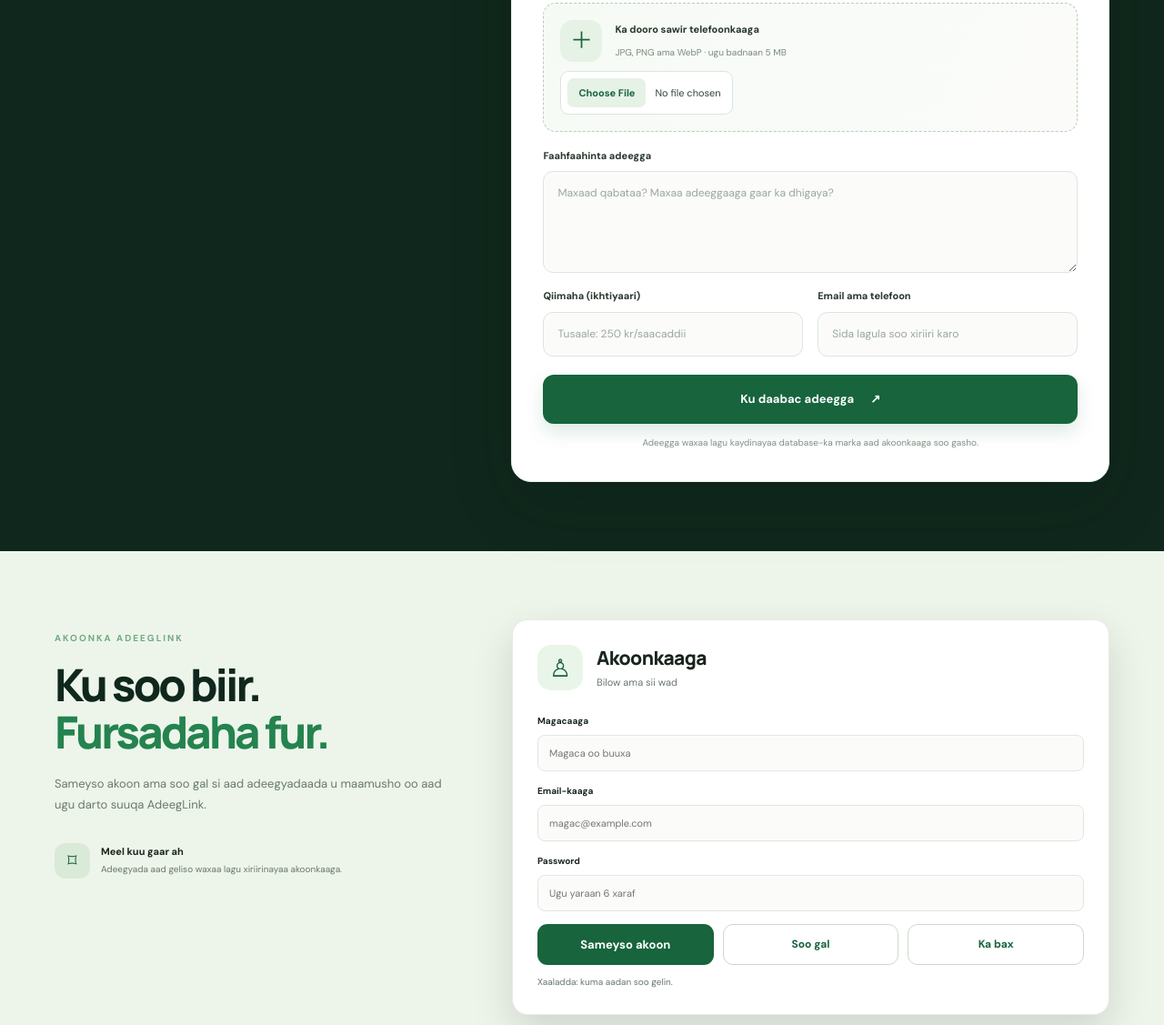
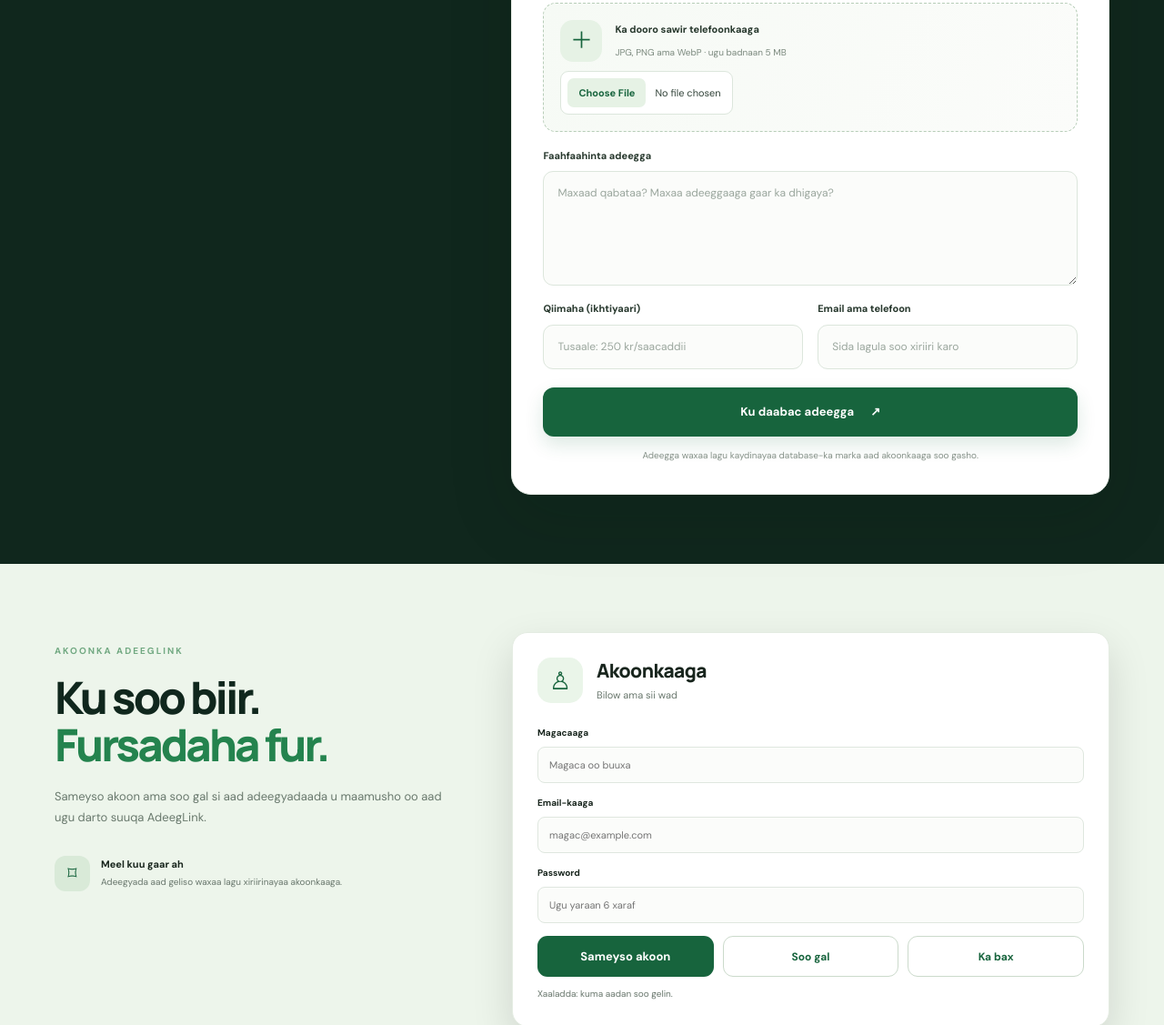
Before and after one commit to madk18/adeekLink, a plain HTML site: page index.html in a window 1280 px wide. Shown: the part 1631-2758 px from the top of the page at 91% size. Drawn offline with nearby package versions, Linux system fonts and the light colour scheme.

Commit message:
Add accessible full service detail dialog and longer descriptions

```diff
--- a/index.html
+++ b/index.html
@@ -86,7 +86,7 @@
         <label>Magaca adeegga<input name="name" required maxlength="60" placeholder="Tusaale: Nadiifinta guryaha"></label>
         <div class="form-row"><label>Qaybta<select name="category" required><option value="Guri">Guri & nadaafad</option><option value="Dayactir">Dayactir</option><option value="Dijitaal">Adeegyo dijitaal ah</option><option value="Gaadiid">Gaadiid & guuritaan</option><option value="Waxbarasho">Waxbarasho & turjumaad</option><option value="Kale">Kuwa kale</option></select></label><label>Magaalada<input name="city" required maxlength="40" placeholder="Tusaale: Stockholm"></label></div>
         <div class="photo-field"><div class="photo-field-heading"><span>Sawirka adeegga</span><span class="optional-tag">Ikhtiyaari</span></div><div class="photo-upload-control"><span class="photo-upload-icon">＋</span><span class="photo-upload-copy"><b>Ka dooro sawir telefoonkaaga</b><small id="image-help">JPG, PNG ama WebP · ugu badnaan 5 MB</small></span><span class="upload-arrow">↑</span><input class="service-file-input" id="service-image" name="image" type="file" accept="image/jpeg,image/png,image/webp" aria-describedby="image-help"></div><div class="image-preview-wrap" id="image-preview-wrap" hidden><img id="image-preview" alt="Hordhaca sawirka adeegga"><div class="image-preview-info"><b>Sawirka aad dooratay</b><small>Wuxuu ka muuqan doonaa xayeysiiska adeeggaaga.</small><button type="button" id="remove-image" class="remove-image">Ka saar sawirka</button></div></div></div>
-        <label>Faahfaahinta adeegga<textarea name="description" required maxlength="240" rows="3" placeholder="Maxaad qabataa? Maxaa adeeggaaga gaar ka dhigaya?"></textarea></label>
+        <label>Faahfaahinta adeegga<textarea name="description" required maxlength="1200" rows="5" placeholder="Maxaad qabataa? Maxaa adeeggaaga gaar ka dhigaya?"></textarea></label>
         <div class="form-row"><label>Qiimaha (ikhtiyaari)<input name="price" maxlength="40" placeholder="Tusaale: 250 kr/saacaddii"></label><label>Email ama telefoon<input name="contact" required maxlength="80" placeholder="Sida lagula soo xiriiri karo"></label></div>
         <button class="primary-button submit-button" type="submit">Ku daabac adeegga <span>↗</span></button>
         <p class="form-message" id="form-message" role="status" aria-live="polite"></p>
@@ -119,6 +119,7 @@
 
     <section class="closing-cta"><div><p class="eyebrow">ADEEGLINK</p><h2>Adeeggaaga muuji.<br><span>Bulshada la xiriir.</span></h2></div><a class="primary-button" href="#ku-dar">Ku dar adeeggaaga <span>↗</span></a></section>
   </main>
+  <dialog id="service-detail-dialog" class="service-detail-dialog" aria-labelledby="detail-title"><button type="button" class="detail-close" id="detail-close" aria-label="Xir faahfaahinta">×</button><div id="service-detail-content"></div></dialog>
   <footer><a class="brand footer-brand" href="#home"><span class="brand-mark">A</span><span>Adeeg<span class="brand-light">Link</span></span></a><p>Bulshadeenna isku xir. Fursadaha wadaag.</p><div class="footer-meta"><span>© <span id="year"></span> AdeegLink</span><span>Waxaa loo dhisay bulshada.</span></div></footer>
 </body>
 </html>
```
